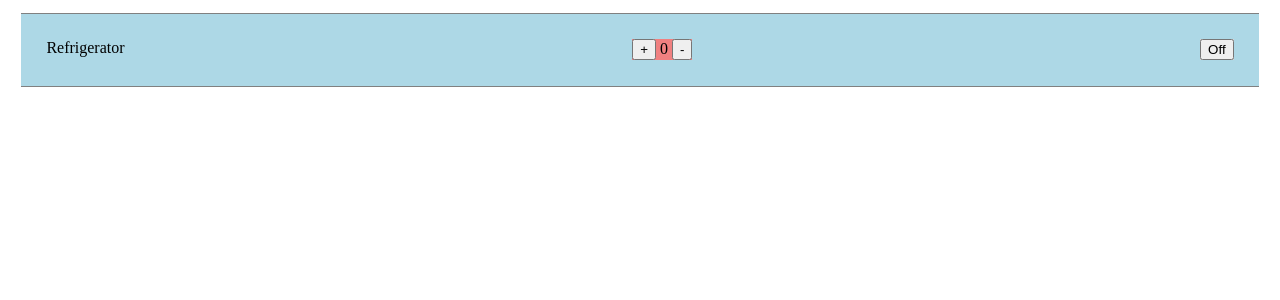
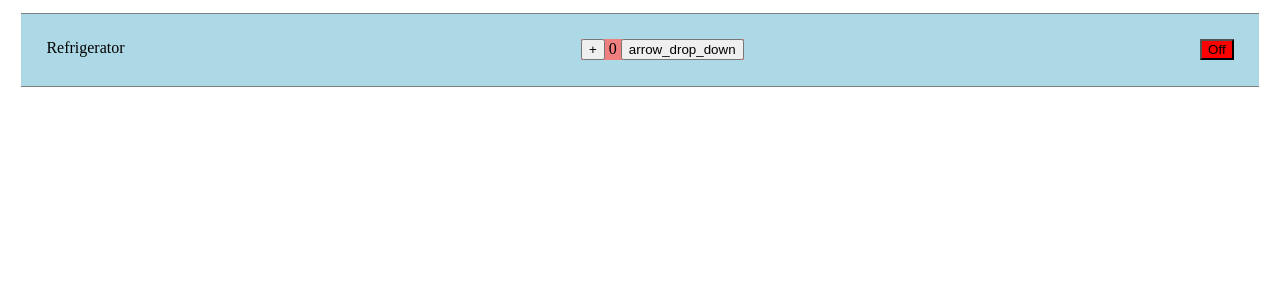
Before and after one commit to EbserD/school, an Angular app in the folder INF/4Ib/Übung_1_Ebser/refridgerator/: page / in a window 1280 px wide. Shown: the top 300 px of the page. Built offline with nearby package versions, Linux system fonts and the light colour scheme.

Commit message:
Set max cooling stage

```diff
--- a/INF/4Ib/Übung_1_Ebser/refridgerator/src/app/refrigerator/refrigerator.component.html
+++ b/INF/4Ib/Übung_1_Ebser/refridgerator/src/app/refrigerator/refrigerator.component.html
@@ -3,10 +3,15 @@
   <div class="cooling-stage">
     <button (click)="fridge.changeState('increase')">+</button>
     {{ fridge.getState().coolingStage }}
-    <button (click)="fridge.changeState('decrease')">-</button>
+    <button (click)="fridge.changeState('decrease')">
+      <span class="material-icons-outlined"> arrow_drop_down </span>
+    </button>
   </div>
   <div class="status">
-    <button (click)="fridge.changeState('toggle')">
+    <button
+      (click)="fridge.changeState('toggle')"
+      [ngStyle]="{ background: fridge.getState().isActive ? 'green' : 'red' }"
+    >
       {{ fridge.getState().isActive ? "On" : "Off" }}
     </button>
   </div>
--- a/INF/4Ib/Übung_1_Ebser/refridgerator/src/app/refrigerator/refrigerator.model.ts
+++ b/INF/4Ib/Übung_1_Ebser/refridgerator/src/app/refrigerator/refrigerator.model.ts
@@ -1,4 +1,7 @@
 import { Injectable } from '@angular/core';
+
+const MIN_COOLING_STAGE = 1;
+const MAX_COOLING_STAGE = 3;
 
 @Injectable({
   providedIn: 'root',
@@ -13,15 +16,19 @@ export class Refrigerator {
   }
 
   increaseCoolingStage(): void {
-    this.coolingStage++;
+    if (this.coolingStage < MAX_COOLING_STAGE && this.isActive)
+      this.coolingStage++;
   }
 
   decreaseCoolingStage(): void {
-    this.coolingStage--;
+    if (this.coolingStage > MIN_COOLING_STAGE && this.isActive)
+      this.coolingStage--;
   }
 
   toggleOnOff(): void {
     this.isActive = !this.isActive;
+    if (this.coolingStage > 0) this.coolingStage = 0;
+    else this.coolingStage = 2;
   }
 
   changeState(action: string): void {
```
